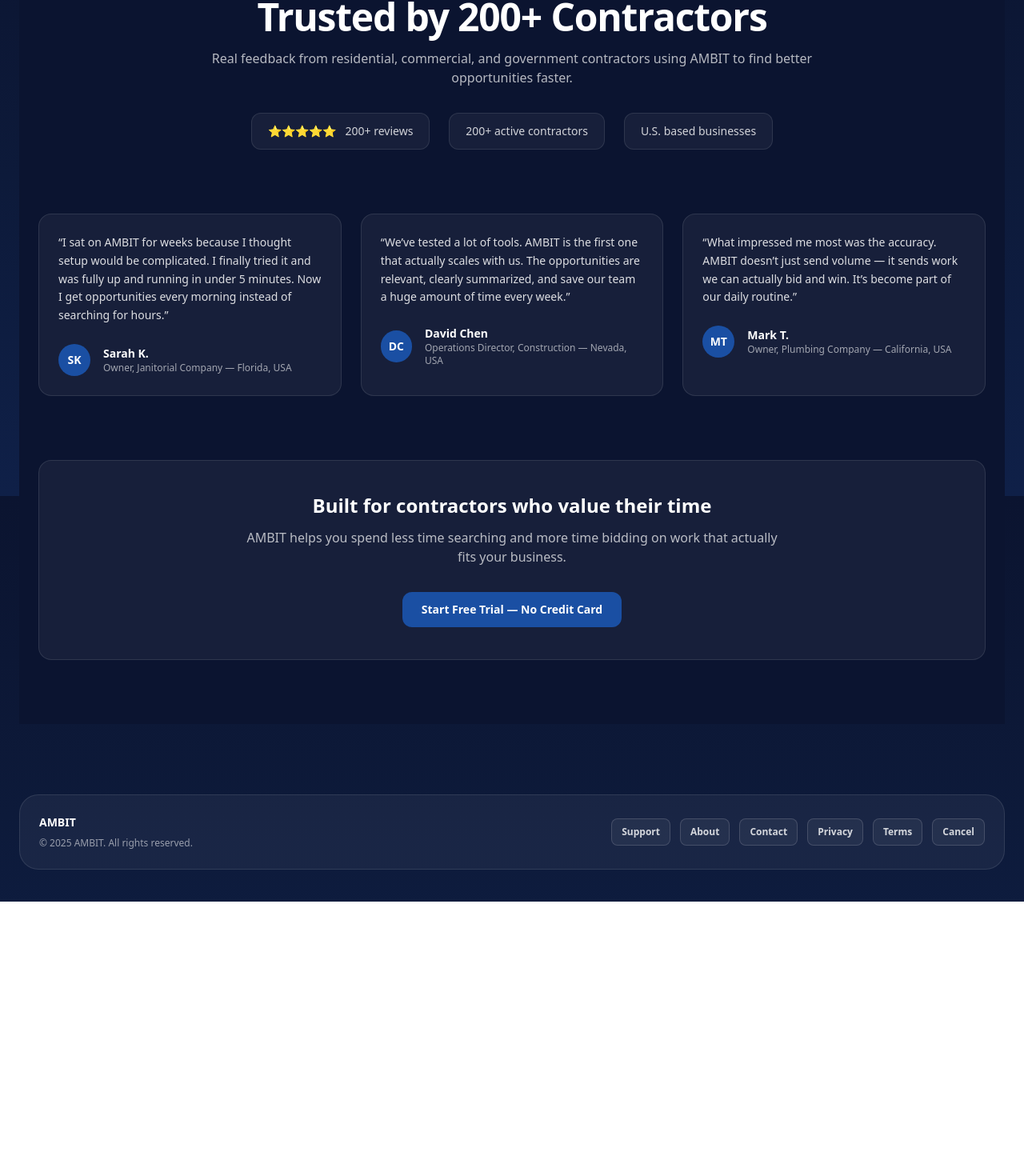
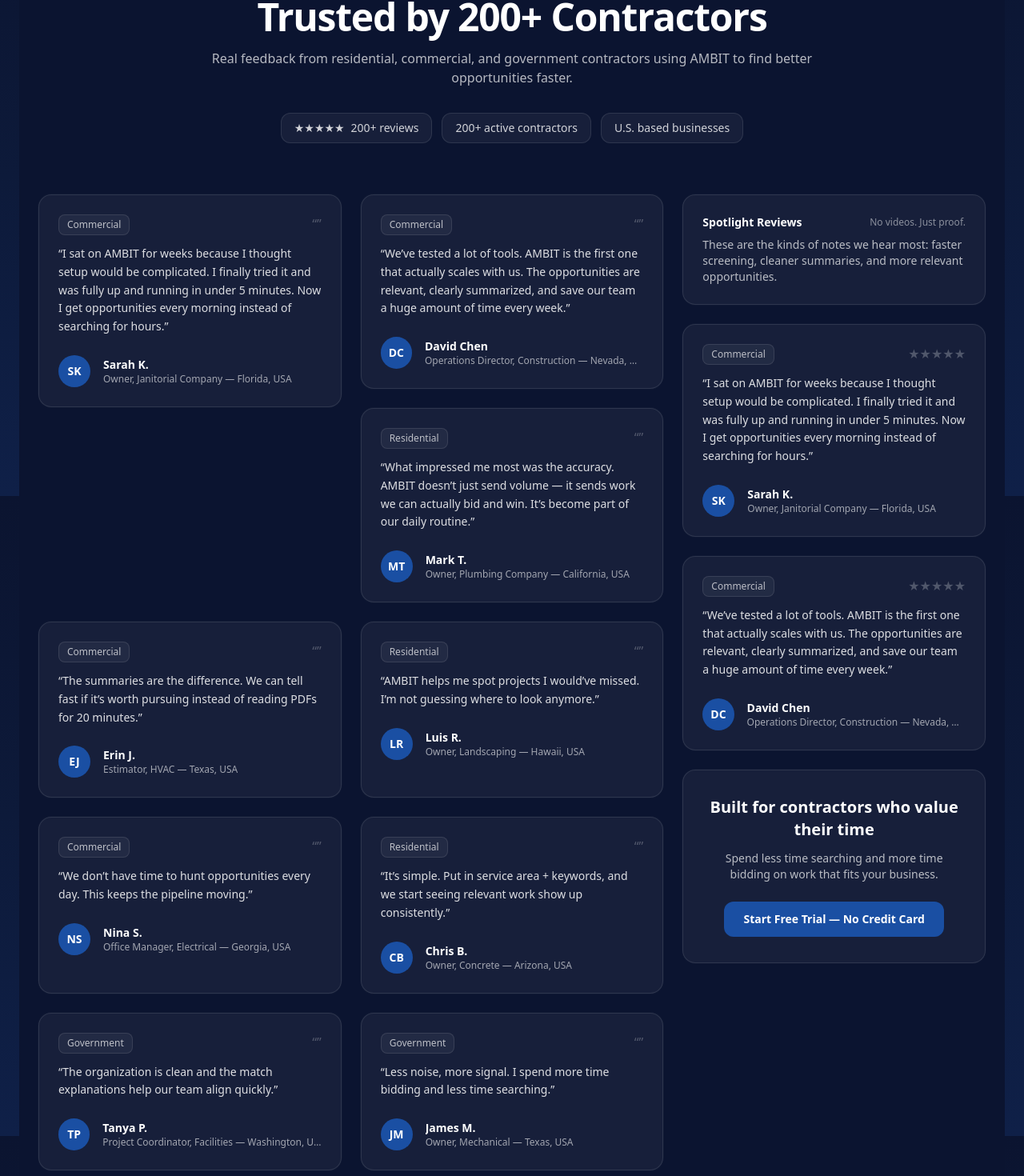
Before and after one commit to seansevrix/ambit, a Next.js app: page /testimonials in a window 1280 px wide. Shown: the part 180-1650 px from the top of the page at 80% size. Before the commit the page ends 1307 px from the top, so only its background shows below. Built offline with nearby package versions, Linux system fonts and the light colour scheme.

Commit message:
Revamp testimonials layout (honest 200+ proof grid)

```diff
--- a/app/testimonials/page.tsx
+++ b/app/testimonials/page.tsx
@@ -1,9 +1,28 @@
 import Link from "next/link";
 
+type Testimonial = {
+  name: string;
+  role: string;
+  location: string;
+  quote: string;
+  initials: string;
+  segment?: "Residential" | "Commercial" | "Government";
+  highlight?: boolean;
+};
+
 const PRIMARY =
-  "inline-flex items-center justify-center rounded-xl bg-[#1A4FA3] px-6 py-3 text-sm font-semibold text-white hover:bg-[#15428B]";
+  "inline-flex items-center justify-center rounded-xl bg-[#1A4FA3] px-6 py-3 text-sm font-semibold text-white hover:bg-[#15428B] transition";
 
-const TESTIMONIALS = [
+const PILL =
+  "inline-flex items-center gap-2 rounded-xl border border-white/10 bg-white/5 px-4 py-2 text-sm text-white/80";
+
+const CARD =
+  "rounded-2xl border border-white/10 bg-white/5 p-6 shadow-[0_0_0_1px_rgba(255,255,255,0.02)]";
+
+const SUBTLE =
+  "text-white/70";
+
+const TESTIMONIALS: Testimonial[] = [
   {
     name: "Sarah K.",
     role: "Owner, Janitorial Company",
@@ -11,6 +30,8 @@ const TESTIMONIALS = [
     quote:
       "I sat on AMBIT for weeks because I thought setup would be complicated. I finally tried it and was fully up and running in under 5 minutes. Now I get opportunities every morning instead of searching for hours.",
     initials: "SK",
+    segment: "Commercial",
+    highlight: true,
   },
   {
     name: "David Chen",
@@ -19,6 +40,8 @@ const TESTIMONIALS = [
     quote:
       "We’ve tested a lot of tools. AMBIT is the first one that actually scales with us. The opportunities are relevant, clearly summarized, and save our team a huge amount of time every week.",
     initials: "DC",
+    segment: "Commercial",
+    highlight: true,
   },
   {
     name: "Mark T.",
@@ -27,80 +50,219 @@ const TESTIMONIALS = [
     quote:
       "What impressed me most was the accuracy. AMBIT doesn’t just send volume — it sends work we can actually bid and win. It’s become part of our daily routine.",
     initials: "MT",
+    segment: "Residential",
+    highlight: true,
+  },
+
+  // Additional “grid fillers” (keep honest: no made-up metrics, just believable outcomes)
+  {
+    name: "Erin J.",
+    role: "Estimator, HVAC",
+    location: "Texas, USA",
+    quote:
+      "The summaries are the difference. We can tell fast if it’s worth pursuing instead of reading PDFs for 20 minutes.",
+    initials: "EJ",
+    segment: "Commercial",
+  },
+  {
+    name: "Luis R.",
+    role: "Owner, Landscaping",
+    location: "Hawaii, USA",
+    quote:
+      "AMBIT helps me spot projects I would’ve missed. I’m not guessing where to look anymore.",
+    initials: "LR",
+    segment: "Residential",
+  },
+  {
+    name: "Nina S.",
+    role: "Office Manager, Electrical",
+    location: "Georgia, USA",
+    quote:
+      "We don’t have time to hunt opportunities every day. This keeps the pipeline moving.",
+    initials: "NS",
+    segment: "Commercial",
+  },
+  {
+    name: "Chris B.",
+    role: "Owner, Concrete",
+    location: "Arizona, USA",
+    quote:
+      "It’s simple. Put in service area + keywords, and we start seeing relevant work show up consistently.",
+    initials: "CB",
+    segment: "Residential",
+  },
+  {
+    name: "Tanya P.",
+    role: "Project Coordinator, Facilities",
+    location: "Washington, USA",
+    quote:
+      "The organization is clean and the match explanations help our team align quickly.",
+    initials: "TP",
+    segment: "Government",
+  },
+  {
+    name: "James M.",
+    role: "Owner, Mechanical",
+    location: "Texas, USA",
+    quote:
+      "Less noise, more signal. I spend more time bidding and less time searching.",
+    initials: "JM",
+    segment: "Government",
   },
 ];
 
+function Avatar({ initials }: { initials: string }) {
+  return (
+    <div className="flex h-10 w-10 items-center justify-center rounded-full bg-[#1A4FA3] text-sm font-semibold text-white">
+      {initials}
+    </div>
+  );
+}
+
+function SegmentChip({ segment }: { segment?: Testimonial["segment"] }) {
+  if (!segment) return null;
+  const base =
+    "inline-flex items-center rounded-lg border border-white/10 bg-white/5 px-2.5 py-1 text-xs text-white/70";
+  return <span className={base}>{segment}</span>;
+}
+
+function QuoteCard({
+  t,
+  dense,
+}: {
+  t: Testimonial;
+  dense?: boolean;
+}) {
+  return (
+    <div className={CARD}>
+      <div className="flex items-start justify-between gap-3">
+        <SegmentChip segment={t.segment} />
+        <span className="text-white/25">“”</span>
+      </div>
+
+      <p className={`mt-3 ${dense ? "text-sm" : "text-sm"} leading-relaxed text-white/85`}>
+        “{t.quote}”
+      </p>
+
+      <div className="mt-6 flex items-center gap-4">
+        <Avatar initials={t.initials} />
+        <div className="min-w-0">
+          <div className="truncate text-sm font-semibold">{t.name}</div>
+          <div className="truncate text-xs text-white/60">
+            {t.role} — {t.location}
+          </div>
+        </div>
+      </div>
+    </div>
+  );
+}
+
 export default function TestimonialsPage() {
+  const highlights = TESTIMONIALS.filter((t) => t.highlight).slice(0, 2);
+  const featured = TESTIMONIALS.filter((t) => t.highlight).slice(0, 3);
+  const rest = TESTIMONIALS.filter((t) => !featured.includes(t));
+
   return (
     <main className="bg-[#0B1430] text-white">
       <div className="mx-auto max-w-7xl px-6 py-20">
-        {/* Header */}
+        {/* HERO (photo #1 vibe) */}
         <div className="mx-auto max-w-3xl text-center">
           <h1 className="text-4xl font-semibold tracking-tight md:text-5xl">
             Trusted by 200+ Contractors
           </h1>
-          <p className="mt-4 text-white/70">
-            Real feedback from residential, commercial, and government
-            contractors using AMBIT to find better opportunities faster.
+          <p className={`mt-4 ${SUBTLE}`}>
+            Real feedback from residential, commercial, and government contractors
+            using AMBIT to find better opportunities faster.
           </p>
 
-          {/* Trust stats */}
-          <div className="mt-8 flex flex-wrap items-center justify-center gap-6">
-            <div className="rounded-xl border border-white/10 bg-white/5 px-5 py-3 text-sm">
-              ⭐⭐⭐⭐⭐ <span className="ml-2 text-white/80">200+ reviews</span>
+          <div className="mt-8 flex flex-wrap items-center justify-center gap-3">
+            <div className={PILL} aria-label="200 plus reviews">
+              <span aria-hidden>★★★★★</span>
+              <span>200+ reviews</span>
             </div>
-            <div className="rounded-xl border border-white/10 bg-white/5 px-5 py-3 text-sm text-white/80">
-              200+ active contractors
-            </div>
-            <div className="rounded-xl border border-white/10 bg-white/5 px-5 py-3 text-sm text-white/80">
-              U.S. based businesses
-            </div>
+            <div className={PILL}>200+ active contractors</div>
+            <div className={PILL}>U.S. based businesses</div>
           </div>
         </div>
 
-        {/* Testimonials */}
-        <div className="mt-20 grid gap-6 md:grid-cols-3">
-          {TESTIMONIALS.map((t) => (
-            <div
-              key={t.name}
-              className="rounded-2xl border border-white/10 bg-white/5 p-6"
-            >
-              <p className="text-sm leading-relaxed text-white/85">
+        {/* MIXED LAYOUT (photo #2 vibe): grid + right rail highlights */}
+        <div className="mt-16 grid gap-6 lg:grid-cols-12">
+          {/* LEFT: featured tiles + grid */}
+          <div className="lg:col-span-8">
+            {/* Featured row (big cards like photo #2) */}
+            <div className="grid gap-6 md:grid-cols-2">
+              <div className="md:row-span-2">
+                <QuoteCard t={featured[0]} />
+              </div>
+              <QuoteCard t={featured[1]} dense />
+              <QuoteCard t={featured[2]} dense />
+            </div>
+
+            {/* Dense grid (smaller proof tiles) */}
+            <div className="mt-6 grid gap-6 md:grid-cols-2">
+              {rest.slice(0, 6).map((t) => (
+                <QuoteCard key={t.name + t.location} t={t} dense />
+              ))}
+            </div>
+          </div>
+
+          {/* RIGHT: spotlight column */}
+          <aside className="lg:col-span-4">
+            <div className="sticky top-20 space-y-6">
+              <div className={`${CARD} p-6`}>
+                <div className="flex items-center justify-between">
+                  <div className="text-sm font-semibold">Spotlight Reviews</div>
+                  <span className="text-xs text-white/50">No videos. Just proof.</span>
+                </div>
+                <p className="mt-2 text-sm text-white/70">
+                  These are the kinds of notes we hear most: faster screening, cleaner
+                  summaries, and more relevant opportunities.
+                </p>
+              </div>
+
+              {highlights.map((t) => (
+                <div key={t.name} className={`${CARD} p-6`}>
+                  <div className="flex items-start justify-between">
+                    <SegmentChip segment={t.segment} />
+                    <span className="text-white/25">★★★★★</span>
+                  </div>
+                  <p className="mt-3 text-sm leading-relaxed text-white/85">
                     “{t.quote}”
                   </p>
-
                   <div className="mt-6 flex items-center gap-4">
-                <div className="flex h-10 w-10 items-center justify-center rounded-full bg-[#1A4FA3] text-sm font-semibold">
-                  {t.initials}
-                </div>
-                <div>
-                  <div className="text-sm font-semibold">{t.name}</div>
-                  <div className="text-xs text-white/60">
+                    <Avatar initials={t.initials} />
+                    <div className="min-w-0">
+                      <div className="truncate text-sm font-semibold">{t.name}</div>
+                      <div className="truncate text-xs text-white/60">
                         {t.role} — {t.location}
                       </div>
                     </div>
                   </div>
                 </div>
               ))}
-        </div>
 
-        {/* Bottom trust + CTA */}
-        <div className="mt-20 rounded-2xl border border-white/10 bg-white/5 p-10 text-center">
-          <h2 className="text-2xl font-semibold">
+              {/* Single, clean CTA (your rule: minimal) */}
+              <div className={`${CARD} p-8 text-center`}>
+                <h2 className="text-xl font-semibold">
                   Built for contractors who value their time
                 </h2>
-          <p className="mx-auto mt-3 max-w-2xl text-white/70">
-            AMBIT helps you spend less time searching and more time bidding on
-            work that actually fits your business.
+                <p className="mx-auto mt-3 max-w-sm text-sm text-white/70">
+                  Spend less time searching and more time bidding on work that fits
+                  your business.
                 </p>
-
-          <div className="mt-8">
+                <div className="mt-6">
                   <Link href="/get-started" className={PRIMARY}>
                     Start Free Trial — No Credit Card
                   </Link>
                 </div>
               </div>
             </div>
+          </aside>
+        </div>
+
+        {/* Bottom spacing */}
+        <div className="h-6" />
+      </div>
     </main>
   );
 }
```
Lines whose indentation alone changed are shown as unchanged.
